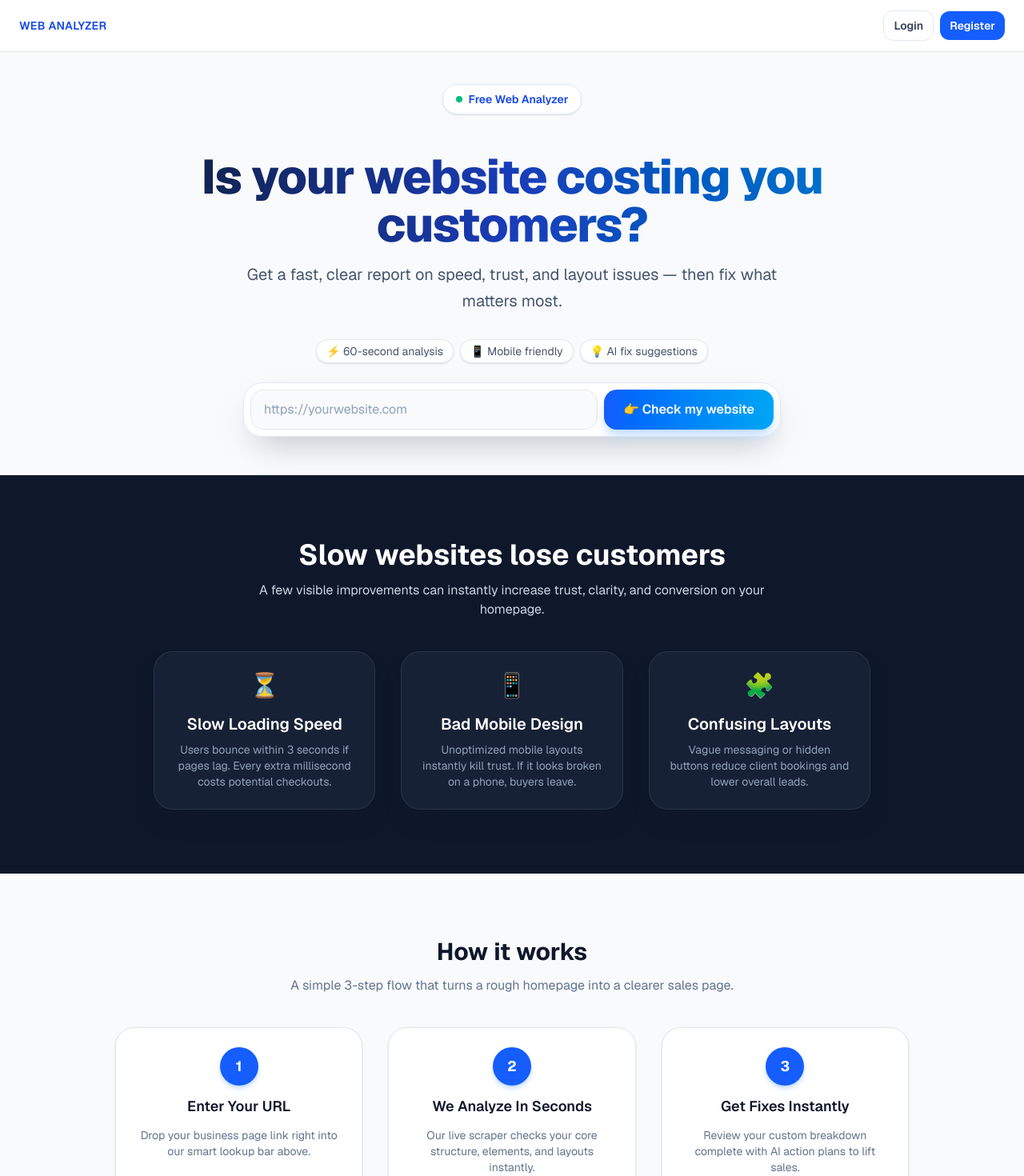
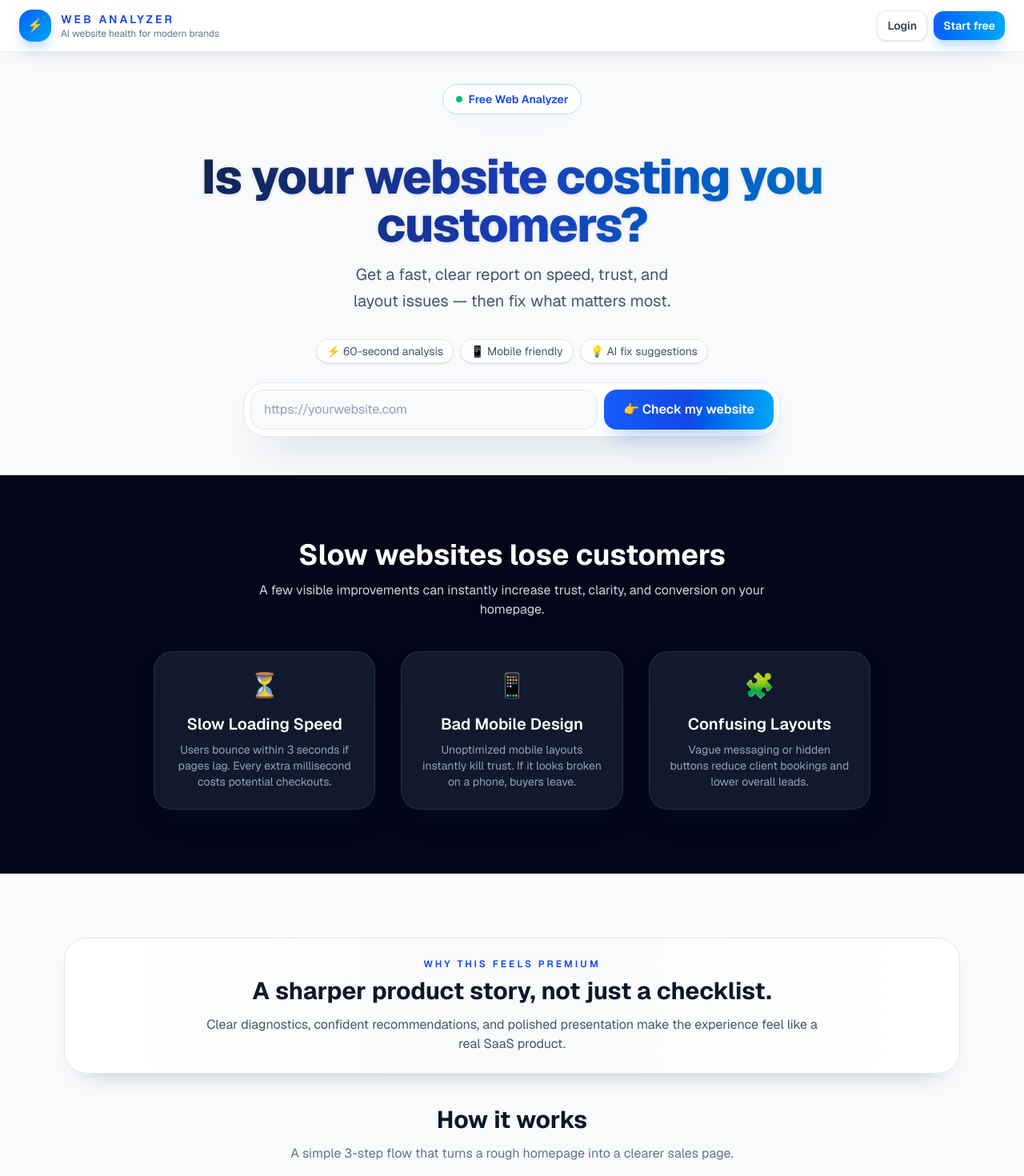
Before and after one commit to gabrieldragoscalin-hash/web_analyzer, a Next.js app in the folder frontend/: page / in a window 1280 px wide. Shown: the top 1470 px of the page at 80% size. Built offline with nearby package versions, Linux system fonts and the light colour scheme.

Commit message:
Apply premium SaaS landing page polish

```diff
--- a/frontend/src/app/globals.css
+++ b/frontend/src/app/globals.css
@@ -21,9 +21,14 @@
 
 body {
   background:
-    radial-gradient(circle at top, #eff6ff 0%, #f8fbff 28%, #f8fafc 100%);
-  color: var(--foreground);
+    radial-gradient(circle at top, #eff6ff 0%, #f8fbff 35%, #f1f5f9 100%);
+  color: #0f172a;
   font-family: Arial, Helvetica, sans-serif;
+}
+
+::selection {
+  background: #2563eb;
+  color: #ffffff;
 }
 
 * {
--- a/frontend/src/app/page.tsx
+++ b/frontend/src/app/page.tsx
@@ -123,14 +123,18 @@ export default function Home() {
 
   return (
     <div className="min-h-screen bg-slate-50 text-slate-900 font-sans selection:bg-blue-500 selection:text-white">
-      <nav className="sticky top-0 z-30 border-b border-slate-200/80 bg-white/95 backdrop-blur-md">
+      <nav className="sticky top-0 z-30 border-b border-slate-200/80 bg-white/95 backdrop-blur-xl shadow-[0_8px_30px_-20px_rgba(15,23,42,0.35)]">
         <div className="mx-auto flex h-16 max-w-7xl items-center justify-between px-4 md:px-6">
-          <div>
-            <p className="text-sm font-semibold tracking-wide text-blue-700 uppercase">Web Analyzer</p>
+          <div className="flex items-center gap-3">
+            <div className="flex h-10 w-10 items-center justify-center rounded-2xl bg-gradient-to-br from-blue-600 to-sky-500 text-white shadow-lg shadow-blue-200">⚡</div>
+            <div>
+              <p className="text-sm font-semibold tracking-[0.22em] text-blue-700 uppercase">Web Analyzer</p>
+              <p className="text-xs text-slate-500">AI website health for modern brands</p>
+            </div>
           </div>
           <div className="flex items-center gap-2">
-            <button className="rounded-xl border border-slate-200 px-3 py-2 text-sm font-semibold text-slate-700 hover:bg-slate-50">Login</button>
-            <button className="rounded-xl bg-blue-600 px-3 py-2 text-sm font-semibold text-white hover:bg-blue-700">Register</button>
+            <button className="rounded-xl border border-slate-200 bg-white px-3 py-2 text-sm font-semibold text-slate-700 shadow-sm hover:bg-slate-50">Login</button>
+            <button className="rounded-xl bg-gradient-to-r from-blue-600 to-sky-500 px-3 py-2 text-sm font-semibold text-white shadow-lg shadow-blue-200 hover:from-blue-700 hover:to-sky-600">Start free</button>
           </div>
         </div>
       </nav>
--- a/frontend/src/components/AnalysisHero.tsx
+++ b/frontend/src/components/AnalysisHero.tsx
@@ -17,14 +17,14 @@ export default function AnalysisHero({
 }: AnalysisHeroProps) {
     return (
         <header className="pt-10 pb-12 px-4 max-w-6xl mx-auto text-center">
-            <div className="mx-auto mb-6 inline-flex items-center gap-2 rounded-full border border-blue-100 bg-white/90 px-4 py-2 text-sm font-semibold text-blue-700 shadow-sm backdrop-blur">
+            <div className="mx-auto mb-6 inline-flex items-center gap-2 rounded-full border border-blue-200 bg-white/90 px-4 py-2 text-sm font-semibold text-blue-700 shadow-[0_12px_30px_-18px_rgba(37,99,235,0.45)] backdrop-blur">
                 <span className="h-2 w-2 rounded-full bg-emerald-500" />
                 Free Web Analyzer
             </div>
-            <h1 className="text-4xl md:text-6xl font-extrabold tracking-tight mt-6 mb-4 bg-gradient-to-r from-slate-900 via-blue-800 to-sky-600 bg-clip-text text-transparent">
+            <h1 className="text-4xl md:text-6xl font-extrabold tracking-tight mt-6 mb-4 bg-gradient-to-r from-slate-900 via-blue-800 to-sky-600 bg-clip-text text-transparent drop-shadow-sm">
                 Is your website costing you customers?
             </h1>
-            <p className="text-lg md:text-xl text-slate-600 mb-8 max-w-2xl mx-auto leading-relaxed">
+            <p className="text-lg md:text-xl text-slate-600 mb-8 max-w-2xl mx-auto leading-relaxed text-balance">
                 Get a fast, clear report on speed, trust, and layout issues — then fix what matters most.
             </p>
 
@@ -36,7 +36,7 @@ export default function AnalysisHero({
 
             <form
                 onSubmit={onAnalyze}
-                className="max-w-2xl mx-auto rounded-3xl border border-slate-200 bg-white/95 p-2 shadow-[0_18px_45px_-18px_rgba(15,23,42,0.35)] backdrop-blur flex flex-col sm:flex-row gap-2"
+                className="max-w-2xl mx-auto rounded-[28px] border border-slate-200 bg-white/95 p-2 shadow-[0_25px_60px_-28px_rgba(15,23,42,0.45)] backdrop-blur flex flex-col sm:flex-row gap-2"
             >
                 <input
                     type="url"
@@ -49,7 +49,7 @@ export default function AnalysisHero({
                 <button
                     type="submit"
                     disabled={loading}
-                    className="bg-gradient-to-r from-blue-600 to-sky-500 hover:from-blue-700 hover:to-sky-600 text-white font-semibold px-6 py-3 rounded-2xl shadow-lg shadow-blue-200 transition-all duration-200 flex items-center justify-center gap-2 disabled:opacity-70 disabled:cursor-not-allowed shrink-0"
+                    className="bg-gradient-to-r from-blue-600 via-blue-700 to-sky-500 hover:from-blue-700 hover:via-blue-800 hover:to-sky-600 text-white font-semibold px-6 py-3 rounded-2xl shadow-[0_18px_30px_-14px_rgba(37,99,235,0.45)] transition-all duration-200 flex items-center justify-center gap-2 disabled:opacity-70 disabled:cursor-not-allowed shrink-0"
                 >
                     {loading ? (
                         <>
--- a/frontend/src/components/AnalysisResults.tsx
+++ b/frontend/src/components/AnalysisResults.tsx
@@ -37,7 +37,7 @@ export default function AnalysisResults({
     return (
         <section className="max-w-7xl mx-auto px-4 pb-20 scroll-mt-6">
             <div className="grid gap-6 lg:grid-cols-[1.15fr_0.85fr] items-start">
-                <article className="bg-gradient-to-b from-white to-slate-50 border border-slate-200 rounded-3xl p-6 md:p-8 shadow-[0_18px_40px_-18px_rgba(15,23,42,0.35)]">
+                <article className="bg-gradient-to-b from-white via-slate-50 to-white border border-slate-200 rounded-[28px] p-6 md:p-8 shadow-[0_24px_50px_-24px_rgba(15,23,42,0.45)]">
                     <div className="flex justify-between items-center border-b border-slate-100 pb-4 mb-6">
                         <div>
                             <h3 className="text-xs uppercase tracking-wider font-bold text-slate-400">Analysis Report For</h3>
@@ -89,7 +89,7 @@ export default function AnalysisResults({
                     ) : null}
                 </article>
 
-                <aside className="rounded-3xl border border-slate-200 bg-white/95 p-6 shadow-[0_18px_40px_-18px_rgba(15,23,42,0.35)] sticky top-20 backdrop-blur">
+                <aside className="rounded-[28px] border border-slate-200 bg-white/95 p-6 shadow-[0_24px_50px_-24px_rgba(15,23,42,0.45)] sticky top-20 backdrop-blur">
                     <h3 className="text-lg font-bold text-slate-900">More options</h3>
                     <p className="mt-1 text-sm text-slate-600">Choose the next step after your free report.</p>
                     <div className="mt-5 space-y-4">
--- a/frontend/src/components/InfoSections.tsx
+++ b/frontend/src/components/InfoSections.tsx
@@ -1,7 +1,7 @@
 export default function InfoSections() {
     return (
         <>
-            <section className="bg-slate-900 text-white py-20 px-4 relative overflow-hidden">
+            <section className="bg-slate-950 text-white py-20 px-4 relative overflow-hidden">
                 <div className="max-w-4xl mx-auto text-center">
                     <h2 className="text-3xl md:text-4xl font-bold mb-3">Slow websites lose customers</h2>
                     <p className="text-slate-300 text-sm md:text-base mb-10 max-w-2xl mx-auto">A few visible improvements can instantly increase trust, clarity, and conversion on your homepage.</p>
@@ -25,7 +25,12 @@ export default function InfoSections() {
                 </div>
             </section>
 
-            <section className="py-20 px-4 max-w-5xl mx-auto text-center">
+            <section className="py-20 px-4 max-w-6xl mx-auto text-center">
+                <div className="mb-10 rounded-[28px] border border-slate-200 bg-gradient-to-r from-white via-slate-50 to-white p-6 shadow-[0_18px_35px_-25px_rgba(15,23,42,0.35)]">
+                    <p className="text-xs font-semibold uppercase tracking-[0.25em] text-blue-700">Why this feels premium</p>
+                    <h2 className="mt-2 text-3xl font-bold text-slate-900">A sharper product story, not just a checklist.</h2>
+                    <p className="mx-auto mt-3 max-w-3xl text-sm text-slate-600 md:text-base">Clear diagnostics, confident recommendations, and polished presentation make the experience feel like a real SaaS product.</p>
+                </div>
                 <h2 className="text-3xl font-bold mb-3">How it works</h2>
                 <p className="text-slate-500 text-sm md:text-base mb-10 max-w-2xl mx-auto">A simple 3-step flow that turns a rough homepage into a clearer sales page.</p>
                 <div className="grid md:grid-cols-3 gap-8">
@@ -48,6 +53,10 @@ export default function InfoSections() {
             </section>
 
             <section className="bg-slate-100 py-20 px-4 border-t border-slate-200">
+                <div className="mx-auto mb-10 flex max-w-4xl flex-col items-center text-center">
+                    <p className="text-xs font-semibold uppercase tracking-[0.25em] text-blue-700">Preview</p>
+                    <h2 className="mt-2 text-2xl font-bold text-slate-900 md:text-3xl">A premium report layout your visitors will trust</h2>
+                </div>
                 <div className="max-w-2xl mx-auto">
                     <h2 className="text-2xl md:text-3xl font-bold text-center mb-4">Example output preview</h2>
                     <p className="text-slate-500 text-center mb-8 text-sm">Here is a glimpse of the structural breakdowns you will receive:</p>
```
